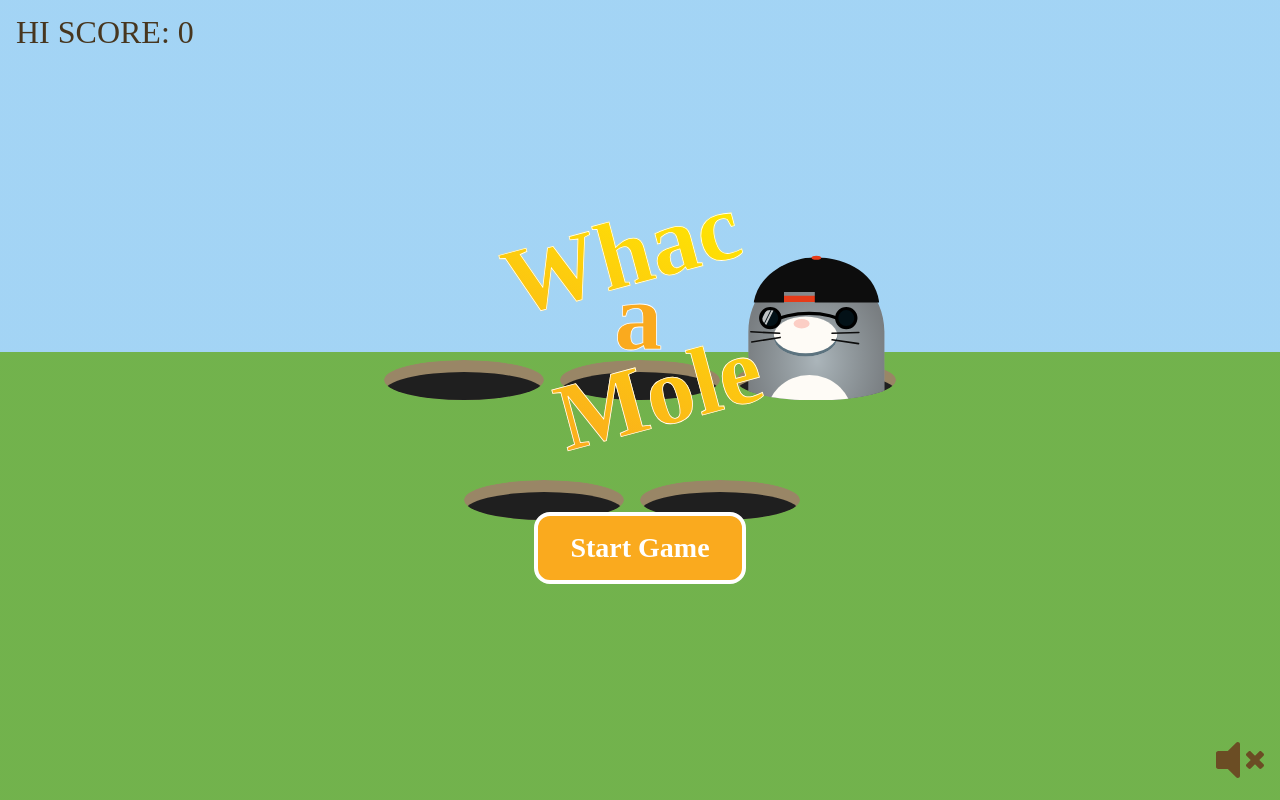
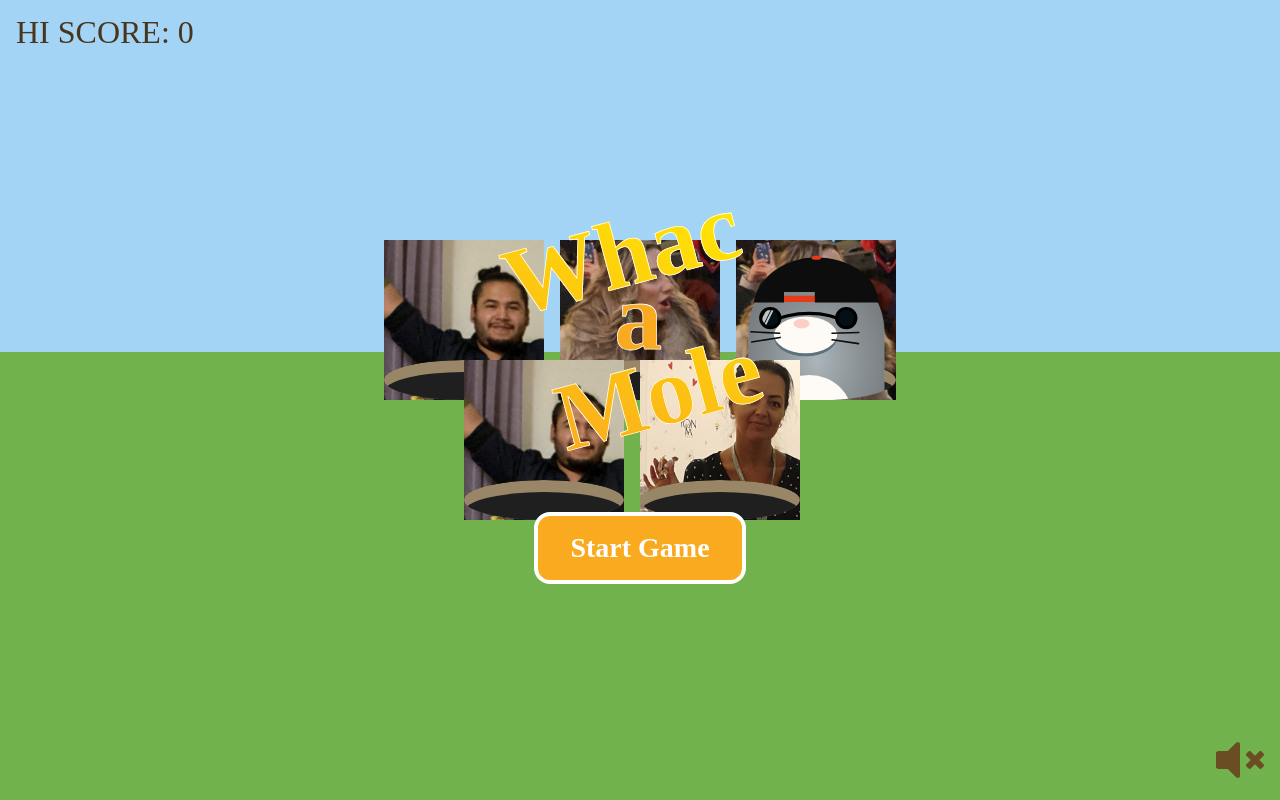
Before and after one commit to KingaSzayer-Iths/whacamole-app, a React (Create React App) app: page / in a window 1280 px wide. Built offline with nearby package versions, Linux system fonts and the light colour scheme; the HTML template or start-up script is replaced by a standard one.

Commit message:
add image random

```diff
--- a/src/App.jsx
+++ b/src/App.jsx
@@ -8,6 +8,7 @@ import confetti from 'canvas-confetti'
 // import { getSpaceUntilMaxLength } from "@testing-library/user-event/dist/utils"
 
 const malletSrc = 'https://assets.codepen.io/605876/mallet--optimized.svg'
+// const malletSrc = 'url(./images/mika.JPG)'
 
 // Constants
 const constants = {
@@ -221,6 +222,8 @@ const Mole = ({
   const bobRef = useRef(null)
   const eyesRef = useRef(null)
   const tummyRef = useRef(null)
+  const [image, setImage] = useState(Math.floor(Math.random() * 5))
+
 
   // Use a callback to cache the function and share it between effects.
   const setMole = useCallback(
@@ -492,6 +495,7 @@ return () => {
     setWhacked(true)
     renderScore(e.pageX, e.pageY)
     onWhack(pointsRef.current, pointsRef.current > constants.GOLDEN_SCORE * 0.5)
+    setImage(Math.floor(Math.random() * 5))
   }
 
   // Much of what is rendered is the Mole SVG and the Hole.
@@ -499,7 +503,8 @@ return () => {
   return (
     <div className="mole__hole" ref={moleContainerRef}>
       <svg
-        className="mole"
+        className={"mole mole"+image}
+        // className="mole"
         viewBox="0 0 200 200"
         fill="none"
         xmlns="http://www.w3.org/2000/svg"
--- a/src/index.css
+++ b/src/index.css
@@ -20,6 +20,31 @@ body {
   margin: 0;
   font-family: 'Fredoka One', cursive;
   background: var(--sky);
+}
+
+.mole0 {
+  background: url(./images/bita1.jpg);
+  background-size: cover;
+}
+
+.mole1 {
+  background: url(./images/mika.JPG);
+  background-size: cover;
+}
+
+.mole2 {
+  background: url(./images/gerson.jpg);
+  background-size: cover;
+}
+
+.mole3 {
+  background: url(./images/jonas.jpg);
+  background-size: cover;
+}
+
+.mole4 {
+  background: url(./images/kinga.jpg);
+  background-size: cover;
 }
 
 .moles {
```
